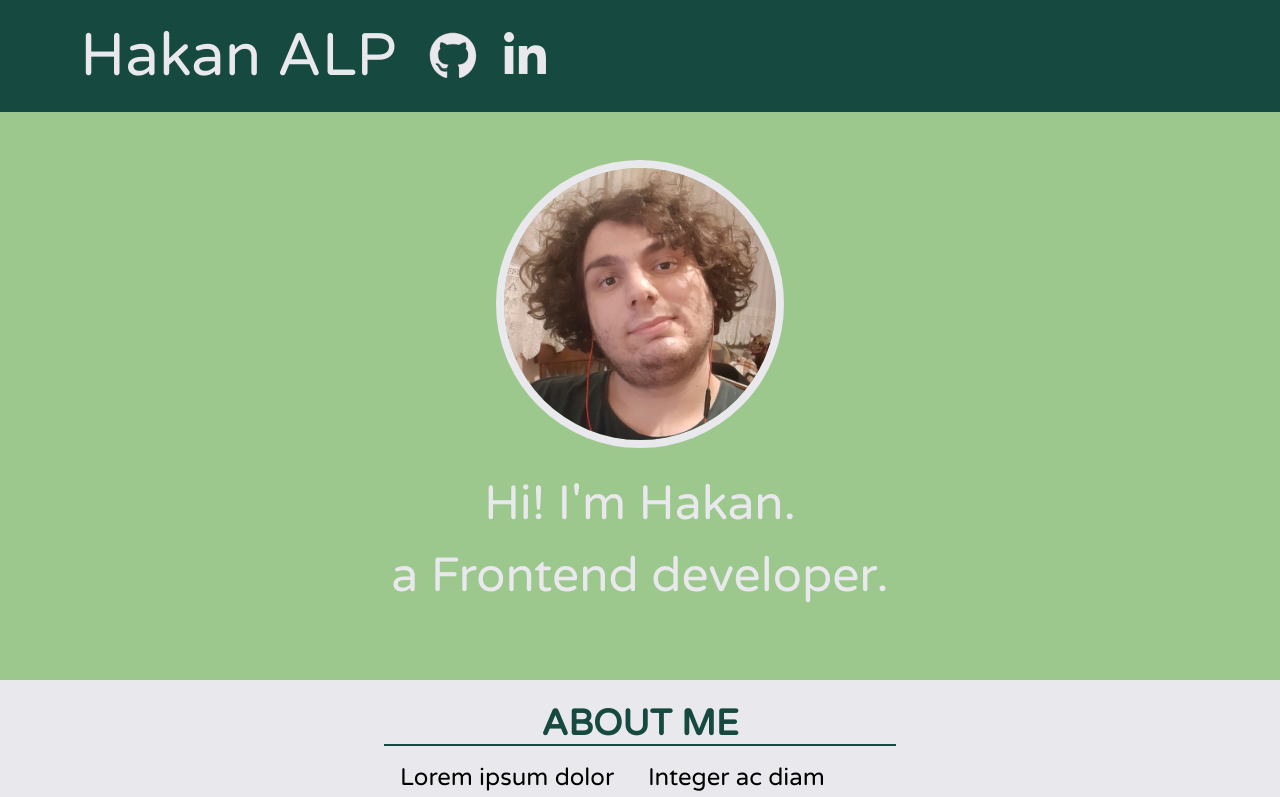
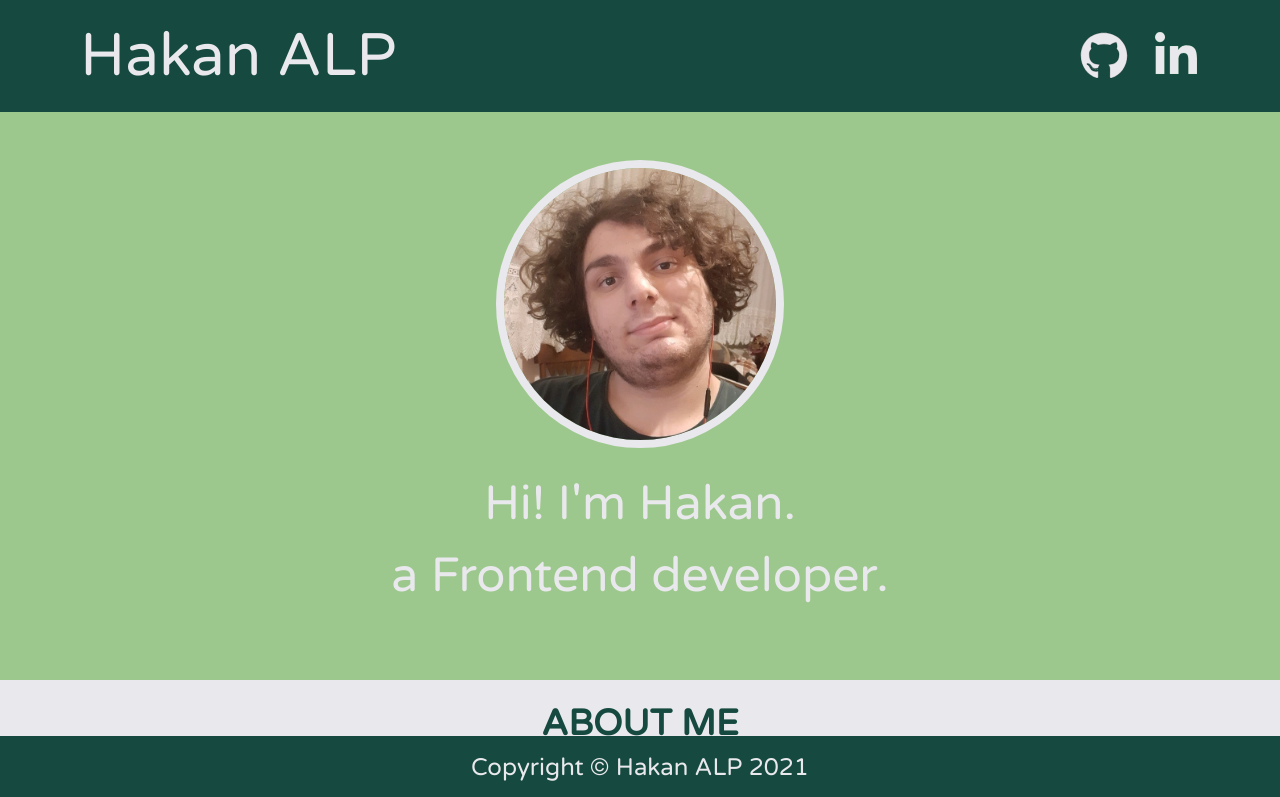
Before and after one commit to hakanalpp/hakanalp.dev, a React (Create React App) app: page / in a window 1280 px wide. Shown: the top 797 px of the page. Built offline with nearby package versions, Linux system fonts and the light colour scheme.

Commit message:
fix: link urls and icon placement

```diff
--- a/src/Screens/Home/Home.js
+++ b/src/Screens/Home/Home.js
@@ -10,7 +10,8 @@ function Home() {
 
   return (
     <div className="w-full h-screen bg-neutral-white">
-      <div className="w-full h-28 bg-dark-green px-20 flex items-center">
+      <div className="w-full h-28 bg-dark-green px-20 flex items-center justify-between">
+        <div>
           <button
             className={
               isShown0
@@ -21,18 +22,27 @@ function Home() {
             onMouseLeave={() => setIsShown0(false)}>
             Hakan ALP
           </button>
-        <button
+        </div>
+        <div className="flex flex-row">
+          <div>
+            <a
+              href="https://www.linkedin.com/in/hakan-alpp/"
               className="focus:outline-none"
               onMouseEnter={() => setIsShown1(true)}
               onMouseLeave={() => setIsShown1(false)}>
               <GitHubLogo className="w-12 h-12 ml-8" fill={isShown1 ? '#9DC88D' : '#E9E9ED'} />
-        </button>
-        <button
+            </a>
+          </div>
+          <div>
+            <a
+              href="https://github.com/hakanalpp"
               className="focus:outline-none"
               onMouseEnter={() => setIsShown2(true)}
               onMouseLeave={() => setIsShown2(false)}>
               <LinkedInLogo className="w-12 h-12 ml-6" fill={isShown2 ? '#9DC88D' : '#E9E9ED'} />
-        </button>
+            </a>
+          </div>
+        </div>
       </div>
 
       <div className="w-full h-auto bg-light-green flex items-center grid justify-items-center py-20">
@@ -128,7 +138,7 @@ function Home() {
           </div>
         </div>
       </div>
-      <div className="w-full h-16 bg-dark-green flex items-center grid justify-items-center">
+      <div className="absolute bottom-0 w-full h-16 bg-dark-green flex items-center grid justify-items-center">
         <p className="text-neutral-white text-2xl">Copyright © Hakan ALP 2021</p>
       </div>
     </div>
```
Lines whose indentation alone changed are shown as unchanged.
